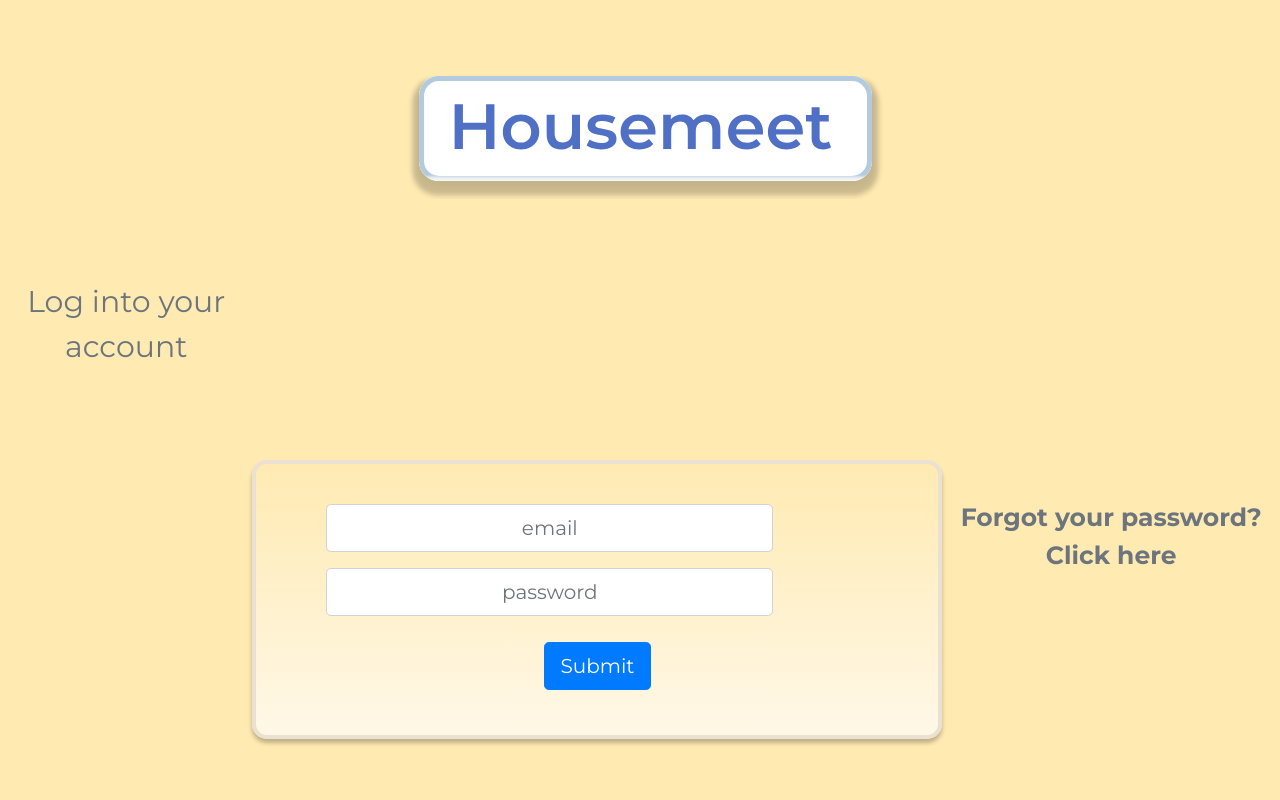
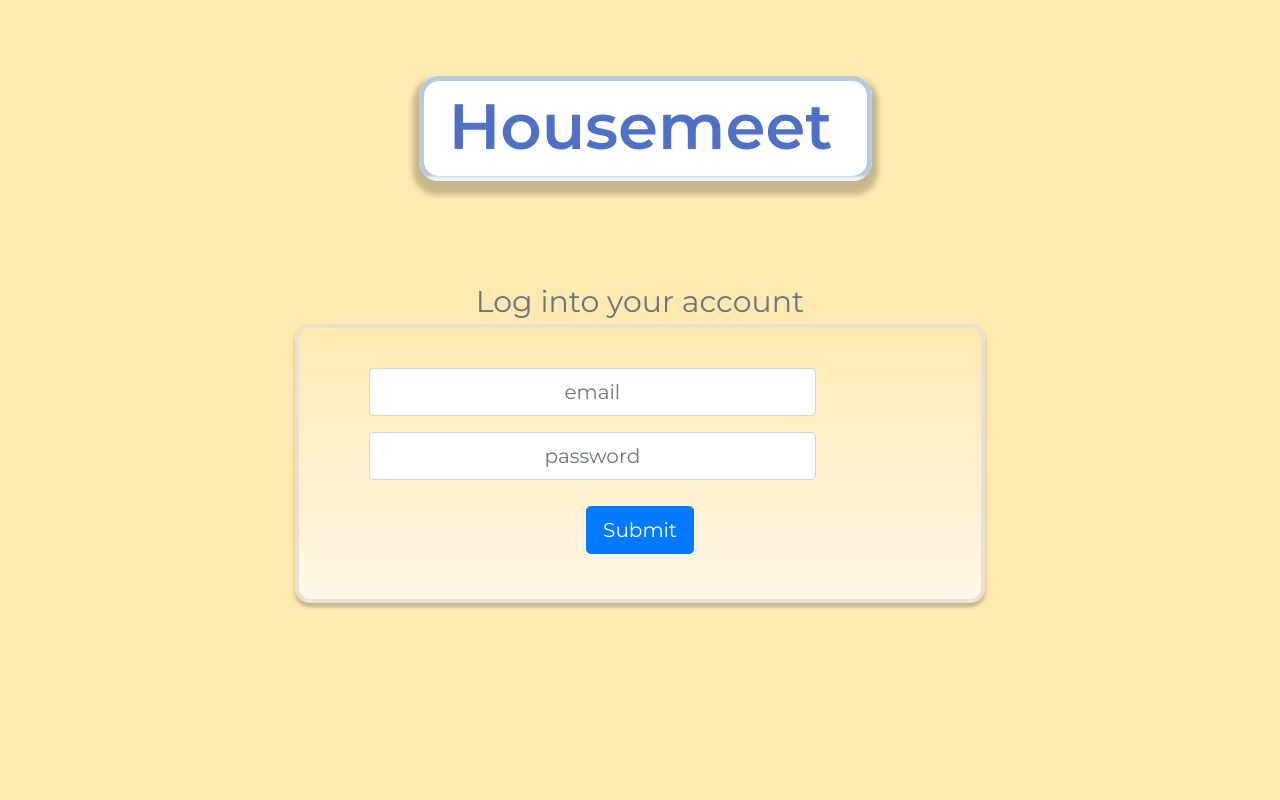
Before and after one commit to kdarken/housemeet-ui, a React (Create React App) app: page /login in a window 1280 px wide. Shown: the top 800 px of the page. Built offline with nearby package versions, Linux system fonts and the light colour scheme.

Commit message:
fixed login

```diff
--- a/src/App.js
+++ b/src/App.js
@@ -10,6 +10,7 @@ import { withRouter } from "react-router";
 import '../node_modules/bootstrap/dist/css/bootstrap.min.css';
 import SignUpForm from './components/SignUpForm';
 import LoginPage from './containers/LoginPage';
+import SignUpPage from './containers/SignUpPage';
 
 const DisplayLogInLink = () => {
   const location = useLocation();
@@ -84,7 +85,7 @@ const SignUpButton = withRouter(DisplaySignUpButton);
 
 
 function SignUp() {
-  return <div className="signUpContainer"><div className="signUpInner"><SignUpForm /></div></div>;
+  return <SignUpPage />;
 }
 
 function LogIn() {
--- a/src/components/LoginForm.jsx
+++ b/src/components/LoginForm.jsx
@@ -10,6 +10,9 @@ class LoginForm extends Component {
       email: "",
       password: "",
     };
+
+    this.handleChange = this.handleChange.bind(this);
+    this.handleSubmit = this.handleSubmit.bind(this);
   }
   handleChange(event) {
     const value = event.target.value;
--- a/src/components/SignUpForm.js
+++ b/src/components/SignUpForm.js
@@ -31,8 +31,6 @@ class SignUpForm extends React.Component {
   render() {
     return (
       <form onSubmit={this.handleSubmit}>
-        <h2>Sign Up</h2>
-
         <div className="form-group">
           <label>
             Name:
--- a/src/containers/LoginPage.js
+++ b/src/containers/LoginPage.js
@@ -23,7 +23,7 @@ class LoginPage extends Component {
         <header className="Login-header">
           <DisplayLogo />
         </header>
-        <body>
+
           <div class="text-center text-secondary" style={this.styles}>
             Log into your account
           </div>
@@ -41,7 +41,7 @@ class LoginPage extends Component {
           >
             Forgot your password? Click here
           </div>
-        </body>
+
       </div>
     );
   }
--- /dev/null
+++ b/src/containers/SignUpPage.js
@@ -0,0 +1,33 @@
+import React, { Component } from "react";
+import { Helmet } from "react-helmet";
+import logo from "../images/housemeet-logo.svg";
+import SignUpForm from "../components/SignUpForm";
+import "bootstrap/dist/css/bootstrap.css";
+import "typeface-montserrat";
+
+class SignUpPage extends Component {
+  styles = {
+    fontSize: 30,
+    fontWeight: "regular",
+    fontFamily: "montserrat",
+    textAlign: "center",
+    paddingTop: 80
+  };
+
+    render() {
+        return (
+            <div>
+                <div class="text-center text-secondary" style={this.styles}>
+                    Create an account
+                </div>
+                <div className="signUpContainer">
+                    <div className="signUpInner">
+                        <SignUpForm />
+                    </div>
+                </div>
+            </div>
+        );
+    }
+}
+
+export default SignUpPage;
```
